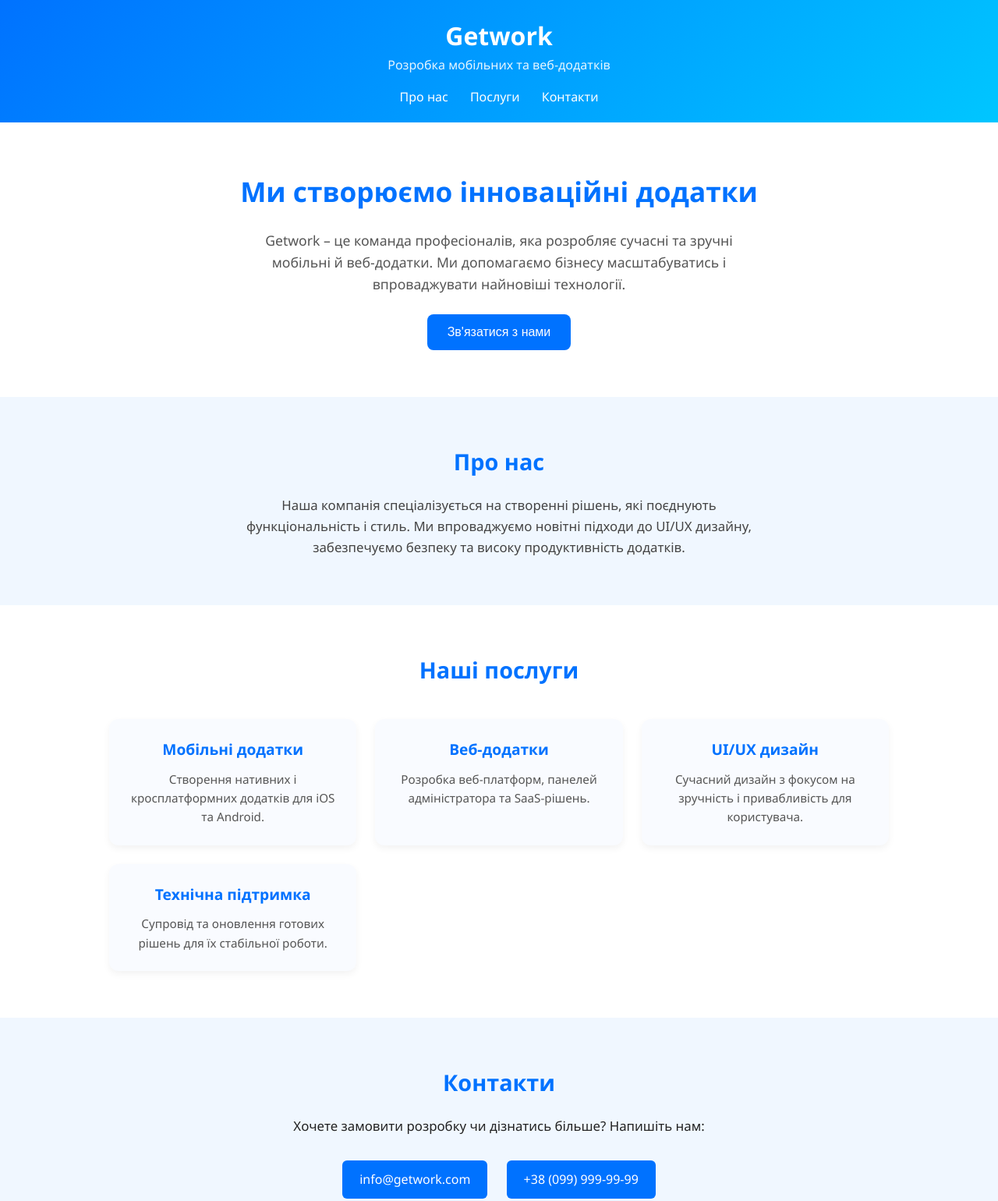
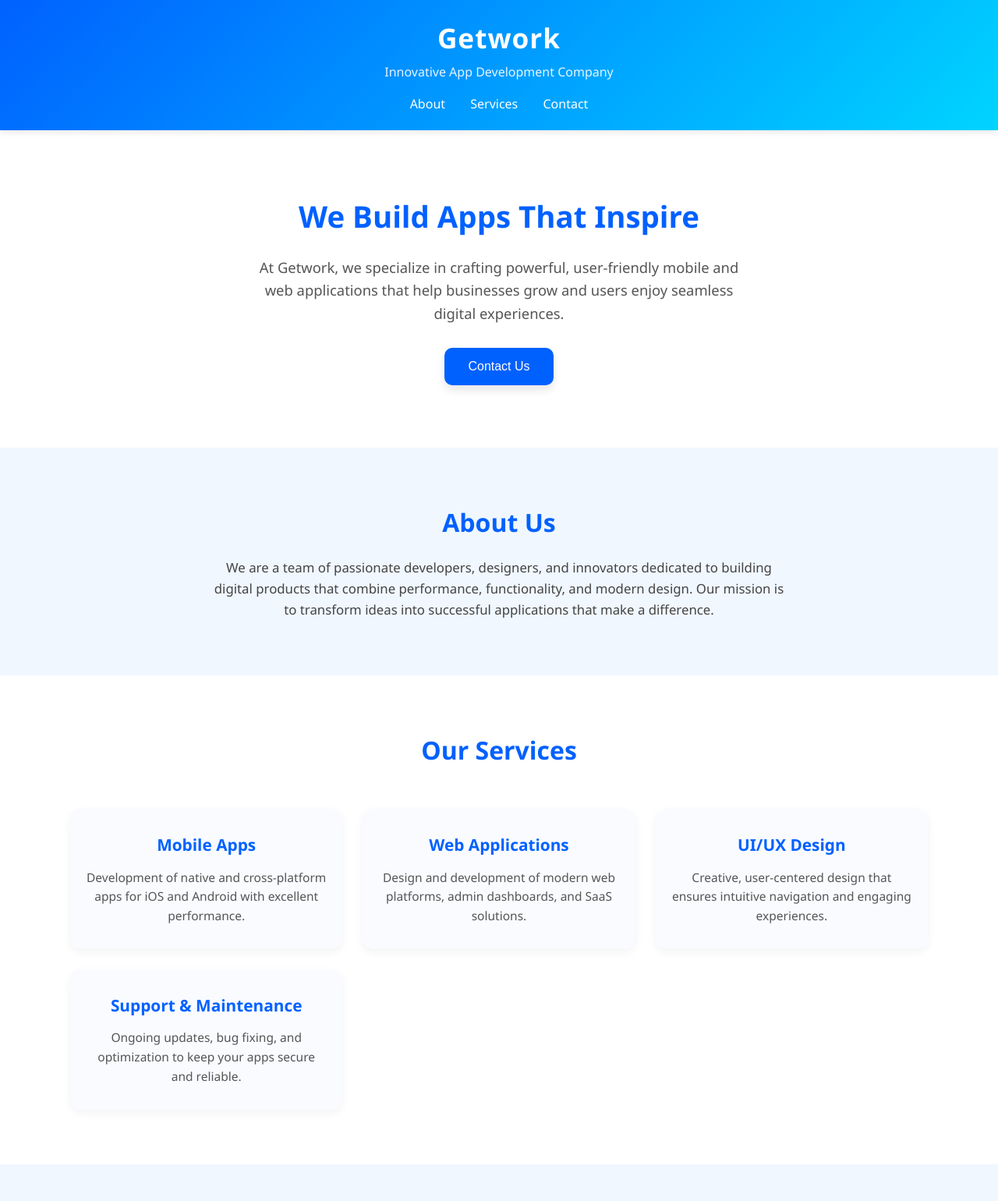
Before and after one commit to Romarych/getwork, a plain HTML site: page index.html in a window 1280 px wide. Shown: the top 1540 px of the page at 78% size. Drawn offline with Linux system fonts and the light colour scheme.

Commit message:
Update index.html

```diff
--- a/index.html
+++ b/index.html
@@ -1,11 +1,11 @@
 <!DOCTYPE html>
-<html lang="uk">
+<html lang="en">
 <head>
   <meta charset="UTF-8" />
   <meta name="viewport" content="width=device-width, initial-scale=1.0" />
-  <title>Getwork – Розробка додатків</title>
+  <title>Getwork – App Development Company</title>
   <style>
-    /* === Загальні стилі === */
+    /* === Reset & Base === */
     * {
       margin: 0;
       padding: 0;
@@ -16,32 +16,37 @@
       line-height: 1.6;
       background: #f9fafc;
       color: #222;
+      overflow-x: hidden;
     }
     a { text-decoration: none; color: inherit; }
 
+    /* === Header === */
     header {
-      background: linear-gradient(135deg, #0072ff, #00c6ff);
+      background: linear-gradient(135deg, #0061ff, #00d4ff);
       color: #fff;
       padding: 20px;
       text-align: center;
       position: sticky;
       top: 0;
       z-index: 1000;
+      box-shadow: 0 2px 10px rgba(0,0,0,0.1);
     }
     header h1 {
-      font-size: 2rem;
+      font-size: 2.2rem;
       font-weight: 700;
+      letter-spacing: 1px;
     }
     header p {
       font-size: 1rem;
       opacity: 0.9;
+      margin-top: 4px;
     }
 
     nav {
       margin-top: 15px;
     }
     nav a {
-      margin: 0 12px;
+      margin: 0 14px;
       font-weight: 500;
       color: #fff;
       transition: 0.3s;
@@ -50,138 +55,151 @@
       color: #ffe600;
     }
 
-    /* === Hero секція === */
+    /* === Hero Section === */
     .hero {
       display: flex;
       flex-direction: column;
       align-items: center;
       text-align: center;
-      padding: 60px 20px;
+      padding: 80px 20px;
       background: #fff;
+      animation: fadeIn 1.2s ease-in-out;
     }
     .hero h2 {
-      font-size: 2.2rem;
+      font-size: 2.4rem;
       margin-bottom: 20px;
-      color: #0072ff;
+      color: #0061ff;
     }
     .hero p {
-      max-width: 600px;
-      font-size: 1.1rem;
-      margin-bottom: 25px;
+      max-width: 650px;
+      font-size: 1.15rem;
+      margin-bottom: 30px;
       color: #555;
     }
     .hero button {
-      background: #0072ff;
+      background: #0061ff;
       color: #fff;
       border: none;
-      padding: 14px 26px;
+      padding: 15px 30px;
       font-size: 1rem;
-      border-radius: 8px;
+      border-radius: 10px;
       cursor: pointer;
       transition: 0.3s;
+      box-shadow: 0 6px 12px rgba(0,0,0,0.1);
     }
     .hero button:hover {
-      background: #005fcc;
+      background: #004ecc;
+      transform: scale(1.05);
     }
 
-    /* === Про нас === */
+    /* === About Section === */
     .about {
-      padding: 60px 20px;
+      padding: 70px 20px;
       background: #f0f7ff;
       text-align: center;
     }
     .about h3 {
-      font-size: 1.8rem;
+      font-size: 2rem;
       margin-bottom: 20px;
-      color: #0072ff;
+      color: #0061ff;
     }
     .about p {
-      max-width: 700px;
+      max-width: 750px;
       margin: 0 auto;
       color: #444;
       font-size: 1.05rem;
     }
 
-    /* === Послуги === */
+    /* === Services Section === */
     .services {
-      padding: 60px 20px;
+      padding: 70px 20px;
       background: #fff;
       text-align: center;
     }
     .services h3 {
-      font-size: 1.8rem;
-      margin-bottom: 40px;
-      color: #0072ff;
+      font-size: 2rem;
+      margin-bottom: 50px;
+      color: #0061ff;
     }
     .service-grid {
       display: grid;
-      grid-template-columns: repeat(auto-fit, minmax(250px, 1fr));
-      gap: 24px;
-      max-width: 1000px;
+      grid-template-columns: repeat(auto-fit, minmax(260px, 1fr));
+      gap: 26px;
+      max-width: 1100px;
       margin: 0 auto;
     }
     .service-card {
       background: #f9fbff;
-      padding: 24px;
-      border-radius: 12px;
-      box-shadow: 0 4px 10px rgba(0,0,0,0.05);
+      padding: 30px 20px;
+      border-radius: 14px;
+      box-shadow: 0 4px 12px rgba(0,0,0,0.05);
       transition: 0.3s;
     }
     .service-card:hover {
-      transform: translateY(-5px);
-      box-shadow: 0 8px 16px rgba(0,0,0,0.08);
+      transform: translateY(-6px);
+      box-shadow: 0 10px 18px rgba(0,0,0,0.08);
     }
     .service-card h4 {
-      font-size: 1.2rem;
-      margin-bottom: 10px;
-      color: #0072ff;
+      font-size: 1.3rem;
+      margin-bottom: 12px;
+      color: #0061ff;
     }
     .service-card p {
-      font-size: 0.95rem;
+      font-size: 0.97rem;
       color: #555;
     }
 
-    /* === Контакти === */
+    /* === Contact Section === */
     .contact {
-      padding: 60px 20px;
+      padding: 70px 20px;
       background: #f0f7ff;
       text-align: center;
     }
     .contact h3 {
-      font-size: 1.8rem;
+      font-size: 2rem;
       margin-bottom: 20px;
-      color: #0072ff;
+      color: #0061ff;
     }
     .contact p {
-      margin-bottom: 20px;
+      margin-bottom: 25px;
       font-size: 1.05rem;
+      color: #444;
     }
     .contact a {
       display: inline-block;
       margin: 10px;
-      padding: 12px 22px;
-      background: #0072ff;
+      padding: 14px 24px;
+      background: #0061ff;
       color: #fff;
-      border-radius: 6px;
+      border-radius: 8px;
       transition: 0.3s;
+      box-shadow: 0 4px 10px rgba(0,0,0,0.1);
     }
     .contact a:hover {
-      background: #005fcc;
+      background: #004ecc;
+      transform: translateY(-2px);
     }
 
     /* === Footer === */
     footer {
       background: #0a2c4e;
       color: #fff;
-      padding: 18px;
+      padding: 22px;
       text-align: center;
       font-size: 0.9rem;
+      letter-spacing: 0.5px;
     }
 
-    /* === Адаптив === */
-    @media (max-width: 600px) {
-      header h1 { font-size: 1.5rem; }
-      .hero h2 { font-size: 1.6rem; }
+    /* === Animations === */
+    @keyframes fadeIn {
+      from { opacity: 0; transform: translateY(30px); }
+      to { opacity: 1; transform: translateY(0); }
+    }
+
+    /* === Responsive === */
+    @media (max-width: 700px) {
+      header h1 { font-size: 1.7rem; }
+      .hero h2 { font-size: 1.8rem; }
       nav a { display: inline-block; margin: 6px; }
     }
   </style>
@@ -189,56 +207,55 @@
 <body>
   <header>
     <h1>Getwork</h1>
-    <p>Розробка мобільних та веб-додатків</p>
+    <p>Innovative App Development Company</p>
     <nav>
-      <a href="#about">Про нас</a>
-      <a href="#services">Послуги</a>
-      <a href="#contact">Контакти</a>
+      <a href="#about">About</a>
+      <a href="#services">Services</a>
+      <a href="#contact">Contact</a>
     </nav>
   </header>
 
   <section class="hero">
-    <h2>Ми створюємо інноваційні додатки</h2>
-    <p>Getwork – це команда професіоналів, яка розробляє сучасні та зручні мобільні й веб-додатки. Ми допомагаємо бізнесу масштабуватись і впроваджувати найновіші технології.</p>
-    <button>Зв'язатися з нами</button>
+    <h2>We Build Apps That Inspire</h2>
+    <p>At Getwork, we specialize in crafting powerful, user-friendly mobile and web applications that help businesses grow and users enjoy seamless digital experiences.</p>
+    <button>Contact Us</button>
   </section>
 
   <section id="about" class="about">
-    <h3>Про нас</h3>
-    <p>Наша компанія спеціалізується на створенні рішень, які поєднують функціональність і стиль. Ми впроваджуємо новітні підходи до UI/UX дизайну, забезпечуємо безпеку та високу продуктивність додатків.</p>
+    <h3>About Us</h3>
+    <p>We are a team of passionate developers, designers, and innovators dedicated to building digital products that combine performance, functionality, and modern design. Our mission is to transform ideas into successful applications that make a difference.</p>
   </section>
 
   <section id="services" class="services">
-    <h3>Наші послуги</h3>
+    <h3>Our Services</h3>
     <div class="service-grid">
       <div class="service-card">
-        <h4>Мобільні додатки</h4>
-        <p>Створення нативних і кросплатформних додатків для iOS та Android.</p>
+        <h4>Mobile Apps</h4>
+        <p>Development of native and cross-platform apps for iOS and Android with excellent performance.</p>
       </div>
       <div class="service-card">
-        <h4>Веб-додатки</h4>
-        <p>Розробка веб-платформ, панелей адміністратора та SaaS-рішень.</p>
+        <h4>Web Applications</h4>
+        <p>Design and development of modern web platforms, admin dashboards, and SaaS solutions.</p>
       </div>
       <div class="service-card">
-        <h4>UI/UX дизайн</h4>
-        <p>Сучасний дизайн з фокусом на зручність і привабливість для користувача.</p>
+        <h4>UI/UX Design</h4>
+        <p>Creative, user-centered design that ensures intuitive navigation and engaging experiences.</p>
       </div>
       <div class="service-card">
-        <h4>Технічна підтримка</h4>
-        <p>Супровід та оновлення готових рішень для їх стабільної роботи.</p>
+        <h4>Support & Maintenance</h4>
+        <p>Ongoing updates, bug fixing, and optimization to keep your apps secure and reliable.</p>
       </div>
     </div>
   </section>
 
   <section id="contact" class="contact">
-    <h3>Контакти</h3>
-    <p>Хочете замовити розробку чи дізнатись більше? Напишіть нам:</p>
-    <a href="mailto:info@getwork.com">info@getwork.com</a>
-    <a href="tel:+380999999999">+38 (099) 999-99-99</a>
+    <h3>Contact Us</h3>
+    <p>Ready to bring your idea to life? Get in touch with us today:</p>
+    <a href="mailto:getwork.app.official@gmail.com">getwork.app.official@gmail.com</a>
   </section>
 
   <footer>
-    © 2025 Getwork. Усі права захищені.
+    © 2025 Getwork. All rights reserved.
   </footer>
 </body>
 </html>
```
